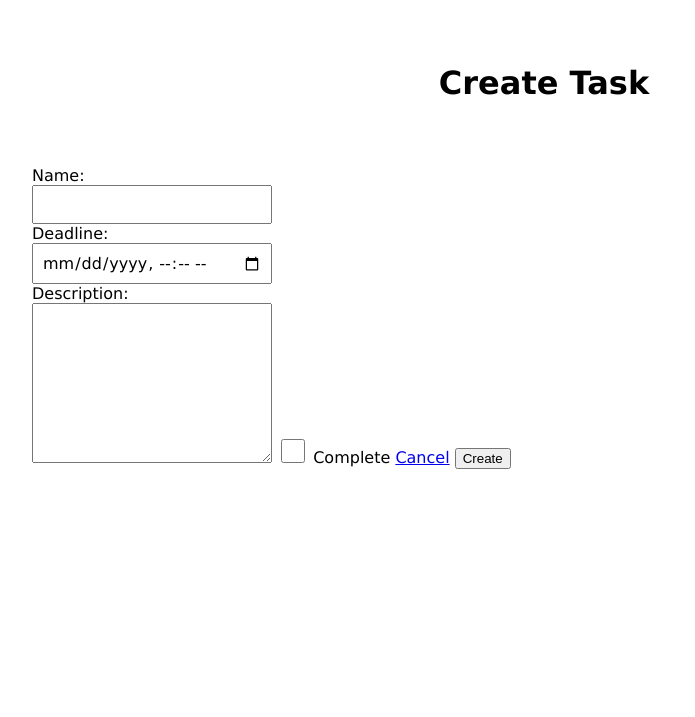
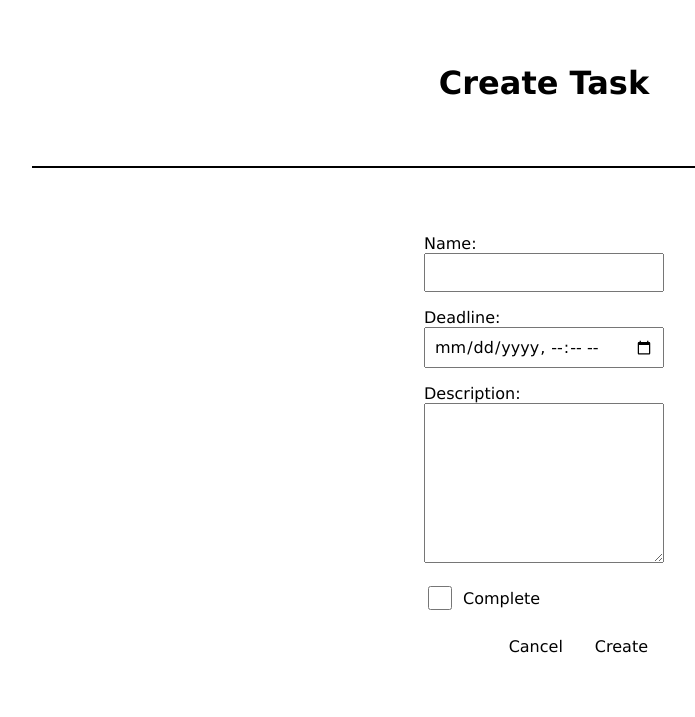
Before and after one commit to ZM-0/To-Do-List, a website: page source/create.html in a window 1280 px wide. Shown: the whole page, without its empty margins (96-791 px from the left). Drawn offline with Linux system fonts and the light colour scheme.

Commit message:
Add styles for creation form

```diff
--- a/source/create.html
+++ b/source/create.html
@@ -9,21 +9,33 @@
   </head>
   <body>
     <header>
-      <h1>Create Task</h1>
+      <h1 class="form-heading">Create Task</h1>
     </header>
     <main>
+      <div class="form-container">
         <form action="api/tasks" method="POST">
+          <div class="form-item">
             <label for="name">Name:</label>
             <input type="text" id="name" name="name" required aria-required="true">
+          </div>
+          <div class="form-item">
             <label for="deadline">Deadline:</label>
             <input type="datetime-local" id="deadline" name="deadline" required aria-required="true">
+          </div>
+          <div class="form-item">
             <label for="description">Description:</label>
             <textarea id="description" name="description"></textarea>
+          </div>
+          <div class="form-item checkbox-item">
             <input type="checkbox" id="complete" name="complete" value="true">
             <label for="complete">Complete</label>
-        <a href="/">Cancel</a>
+          </div>
+          <div class="form-controls">
+            <a href="/" class="link-button">Cancel</a>
             <button type="submit">Create</button>
+          </div>
         </form>
+      </div>
     </main>
   </body>
 </html>
--- a/source/styles.css
+++ b/source/styles.css
@@ -65,18 +65,18 @@ header h1 {
 
 /* Create Button */
 
-.controls a {
+.link-button {
     padding: 0.5em 1em;
     text-decoration: none;
     font-size: 100%;
     color: #000;
 }
 
-.controls a:focus {
+.link-button:focus {
     outline: 2px solid #000;
 }
 
-.controls a:hover {
+.link-button:hover {
     background-color: #EEE;
     cursor: pointer;
 }
@@ -181,7 +181,7 @@ article button:hover {
 
 /* * * * * * * * * * Form * * * * * * * * * */
 
-.edit-heading {
+.form-heading {
     border-bottom: 2px solid #000;
 }
 
@@ -237,3 +237,22 @@ input[type="checkbox"] {
 .checkbox-item label {
     margin-left: 0.5rem;
 }
+
+.form-controls button {
+    padding: 0.5em 1em;
+    text-decoration: none;
+    font-family: inherit;
+    font-size: 100%;
+    color: #000;
+    background-color: transparent;
+    border: none;
+}
+
+.form-controls button:focus {
+    outline: 2px solid #000;
+}
+
+.form-controls button:hover {
+    background-color: #EEE;
+    cursor: pointer;
+}
```
Also changed, not shown: source/edit.html (+2 -2 lines), source/index.html (+1 -1 lines). Lines whose indentation alone changed are shown as unchanged.
